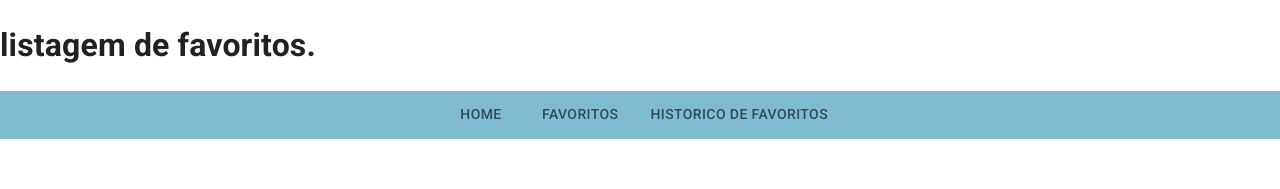
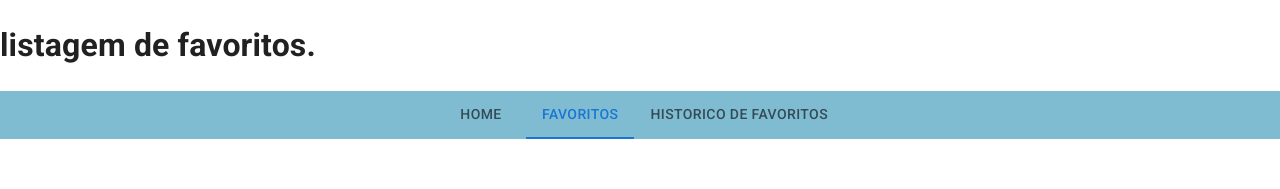
Before and after one commit to MatheusBurthon91/core-science-search-api, a React (Create React App) app in the folder frontend/: page /favorites in a window 1280 px wide. Shown: the top 189 px of the page. Built offline with nearby package versions, Linux system fonts and the light colour scheme.

Commit message:
style: :lipstick: adicionando  mais retoques de UI na pagina principal e tratando erros.
adicionando props para marcação da navbar indicando a rota certa.

adicionando props no favorites, home e HistorySearch e adicionando mais uma ignore no eslint.

```diff
--- a/frontend/src/components/NavBar.jsx
+++ b/frontend/src/components/NavBar.jsx
@@ -1,11 +1,19 @@
-import { Grid, Tab, Tabs } from '@mui/material';
+import {
+  Grid, Tabs, Tab,
+} from '@mui/material';
+import PropTypes from 'prop-types';
 import React from 'react';
-// import { Link } from 'react-router-dom';
 
-export default function NavBar() {
+export default function NavBar({ barValue }) {
+  const [value, setValue] = React.useState(barValue);
+
+  const handleChange = (_event, newValue) => {
+    setValue(newValue);
+  };
+
   return (
-    <Grid sx={{ backgroundColor: '#7FBCD2' }} container justifyContent="center" alignItems="center">
-      <Tabs>
+    <Grid sx={{ backgroundColor: '#7FBCD2' }} container justifyContent="center">
+      <Tabs value={value} onChange={handleChange} aria-label="nav tabs">
         <Tab label="Home" href="/" />
         <Tab label="Favoritos" href="/favorites" />
         <Tab label="Historico de favoritos" href="/search_history" />
@@ -13,3 +21,7 @@ export default function NavBar() {
     </Grid>
   );
 }
+
+NavBar.propTypes = {
+  barValue: PropTypes.number.isRequired,
+};
--- a/frontend/src/components/ShowItens.jsx
+++ b/frontend/src/components/ShowItens.jsx
@@ -81,7 +81,7 @@ export default function ShowItens({ res, ind }) {
                       target="_blank"
                       rel="noreferrer"
                       underline="hover"
-                      alignItens
+                      alignItems="center"
                     >
                       <Typography sx={{ fontSize: 10 }} variant="span" component="div">
                         {` link: ${index + 1}`}
--- a/frontend/src/pages/Favorites.jsx
+++ b/frontend/src/pages/Favorites.jsx
@@ -6,7 +6,7 @@ export default function Favorites() {
   return (
     <main>
       <h1 data-testid="favorite-title">listagem de favoritos.</h1>
-      <NavBar />
+      <NavBar barValue={1} />
       <GetFavorites />
     </main>
   );
--- a/frontend/src/pages/HistorySearch.jsx
+++ b/frontend/src/pages/HistorySearch.jsx
@@ -6,7 +6,7 @@ export default function HistorySearch() {
   return (
     <main>
       historico de pesquisas.
-      <NavBar />
+      <NavBar barValue={2} />
       <ShowHistorySearch />
     </main>
   );
--- a/frontend/src/pages/Home.jsx
+++ b/frontend/src/pages/Home.jsx
@@ -9,7 +9,7 @@ export default function Home() {
   return (
     <Grid>
       <FormSearch />
-      <NavBar />
+      <NavBar barValue={0} />
       <SearchData />
     </Grid>
   );
```
Also changed, not shown: frontend/.eslintrc.json.
